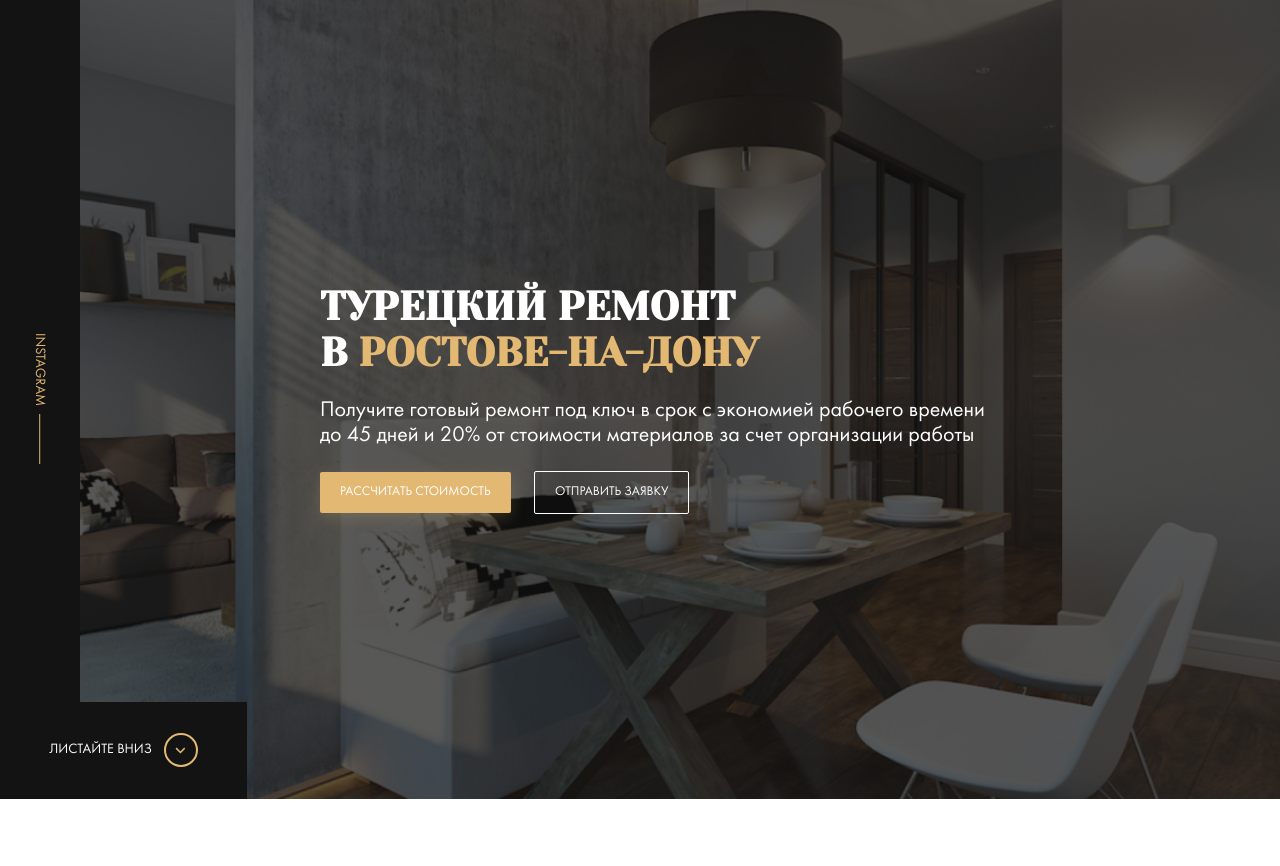
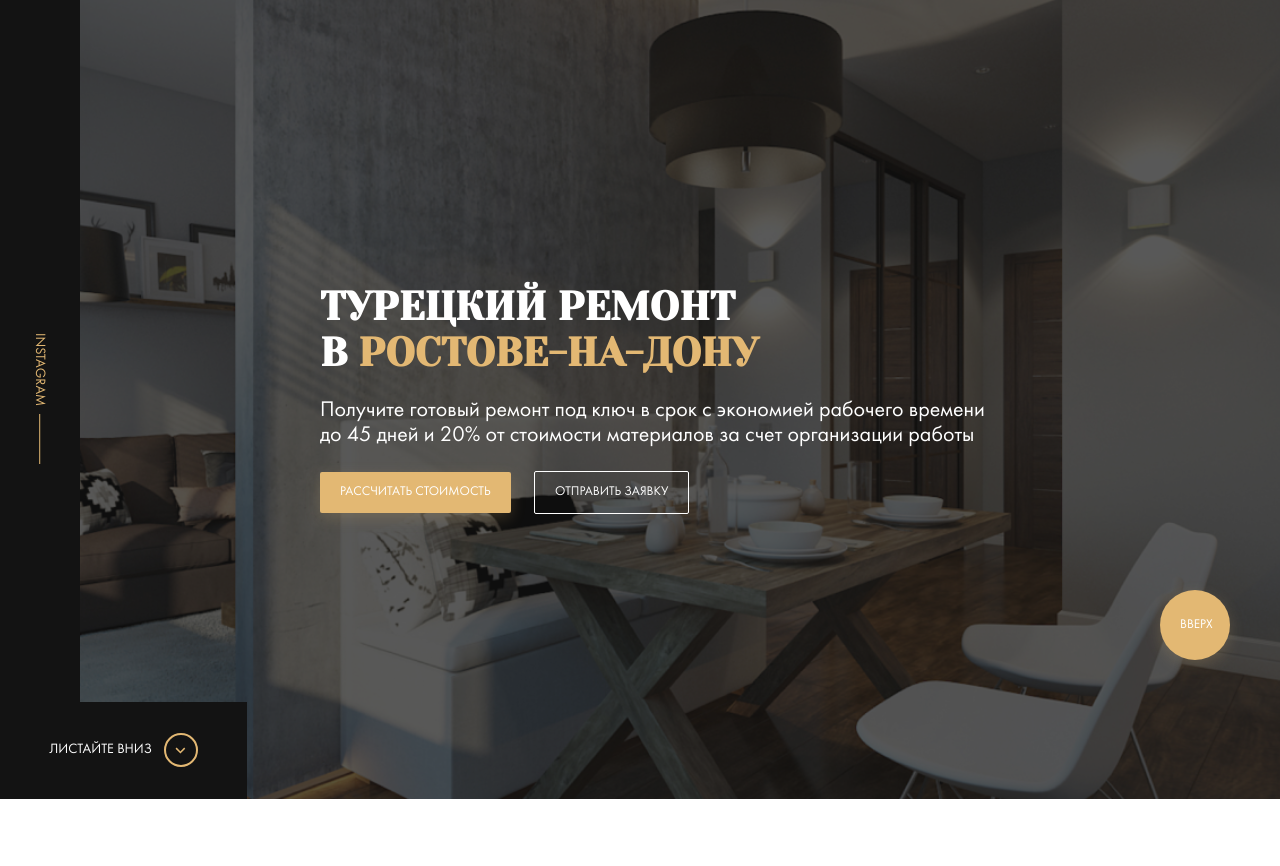
Before and after one commit to Eleonora-lab/Repair-Design, a PHP site: page / in a window 1280 px wide; the page is wider, and only the part inside the window is pictured. Shown: the part 90-956 px from the top of that part. Run offline with PHP 8.4, Linux system fonts and the light colour scheme; some web fonts are replaced.

Commit message:
feat:  add scrol-up button and function

```diff
--- a/css/style.css
+++ b/css/style.css
@@ -379,6 +379,16 @@ template {
     cursor: pointer;
     margin-right: 0.64rem; }
 
+.scrollBtn {
+  position: fixed;
+  width: 70px;
+  height: 70px;
+  text-align: center;
+  right: 50px;
+  bottom: 50px;
+  border-radius: 70px;
+  outline: none; }
+
 .container {
   width: 85%;
   max-width: 1256px;
--- a/index.html
+++ b/index.html
@@ -286,6 +286,7 @@
             <!-- /.container -->
         </section>
         <!-- /.section types -->
+        <button class="button button--primary scrollBtn">Вверх</button>
     </div>
     <div class="modal">
         <div class="modal__dialog">
--- a/js/main.js
+++ b/js/main.js
@@ -17,7 +17,8 @@
 $(document).ready(function(){
     var modal=$(".modal"),
         modalBtn=$("[data-toggle=modal]"),
-        closeBtn=$(".modal__close");
+        closeBtn=$(".modal__close"),
+        scrollBtn = $(".scrollBtn");
 
     modalBtn.on("click" ,function(){
         modal.addClass("modal--visible");
@@ -28,6 +29,9 @@ $(document).ready(function(){
     modal.on("click",function(){
         modal.removeClass("modal--visible");
     });
+    scrollBtn.on("click",function(){
+        $("html, body").animate({ scrollTop: "0" });
+    })
 
 
 });
```
Also changed, not shown: sass/_interface.sass (+10 -0 lines).
